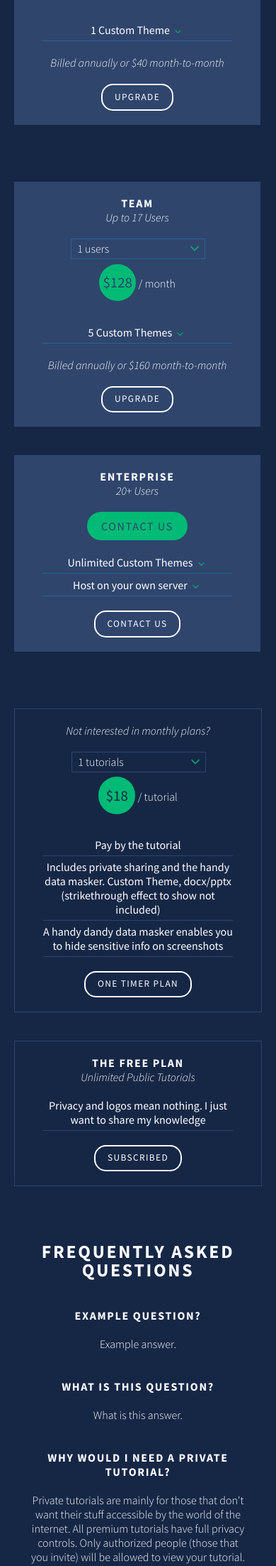
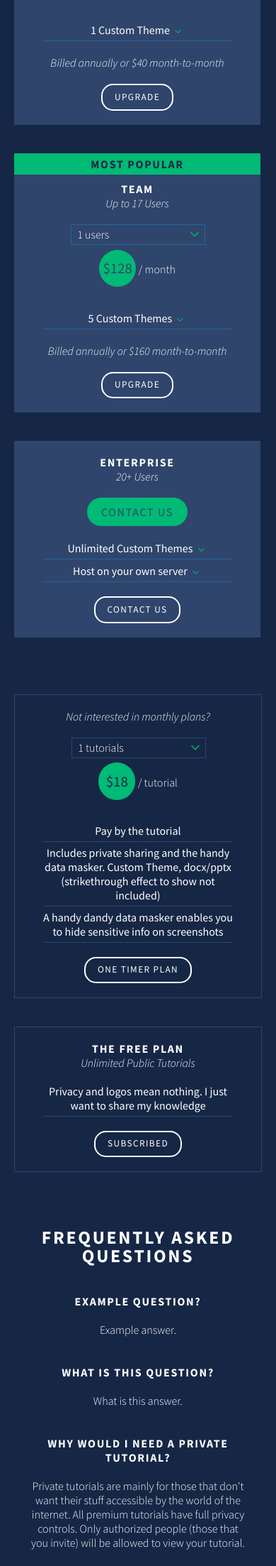
Before and after one commit to metamn/iorad, a Jekyll site: the page built from index.html, in a window 390 px wide. Shown: the part 674-2880 px from the top of the page at 71% size. Built offline with Jekyll 4.4.1, drawn with Linux system fonts in a browser that asks for light colours; nearby versions of some CDN libraries.

Commit message:
Most popular added

```diff
--- a/assets/styles/organisms/primary-plan.scss
+++ b/assets/styles/organisms/primary-plan.scss
@@ -37,12 +37,14 @@
     @include features($border);
   }
 
+
   .billed {
     margin-top: $gutter;
     p {
       @include font(subtitle);
     }
   }
+
 
   .button {
     margin-top: $gutter;
@@ -51,6 +53,7 @@
       @include button;
     }
   }
+
 
   .popular {
     @include most-popular;
--- a/assets/styles/screen.css
+++ b/assets/styles/screen.css
@@ -58,7 +58,7 @@ html.pricing body #pricing #all-plans .container ul li { margin-bottom: 0.3125em
 html.pricing body #pricing #all-plans .container ul li span.checkmark { margin-left: 0.625em; }
 html.pricing body #pricing #all-plans .container ul li span.checkmark img { max-height: 1.25em; position: relative; top: 0.3125em; }
 @media only screen and (max-width: 63.999em) { html.pricing body #pricing #primary-plans { margin-top: 2.5em; padding-left: 1.25em; padding-right: 1.25em; width: calc(100% - 2.5em - 0px); }
-  html.pricing body #pricing #primary-plans article.popular { margin-top: 2.5em; } }
+  html.pricing body #pricing #primary-plans article.popular { margin-top: 1.25em; } }
 @media only screen and (min-width: 64em) { html.pricing body #pricing #primary-plans { margin-top: 3.75em; padding-left: 10%; padding-right: 10%; width: calc(100% - 20% - 0px); } }
 html.pricing body #pricing #primary-plans article { text-align: center; float: left; padding-left: 1.25em; padding-right: 1.25em; width: calc(30% - 2.5em - 2px); margin-right: 5%; margin-bottom: 2.5em; padding: 1.25em; position: relative; color: white; background-color: #2f456c; }
 html.pricing body #pricing #primary-plans article .container { text-align: center; display: inline-block; padding-left: 1.25em; padding-right: 1.25em; width: calc(100% - 2.5em); max-width: 31.25em; }
@@ -87,12 +87,12 @@ html.pricing body #pricing #primary-plans article .billed p { font-family: 'Sour
 html.pricing body #pricing #primary-plans article .button { margin-top: 1.25em; }
 html.pricing body #pricing #primary-plans article .button p { padding: 0.625em 1.25em; border: 2px solid; -webkit-border-radius: 1.25em; -moz-border-radius: 1.25em; -ms-border-radius: 1.25em; -o-border-radius: 1.25em; border-radius: 1.25em; display: inline-block; cursor: pointer; font-family: 'Source Sans Pro', sans-serif; font-weight: 400; font-size: smaller; text-transform: uppercase; letter-spacing: 0.10417em; }
 html.pricing body #pricing #primary-plans article .button p a { text-decoration: none; }
-html.pricing body #pricing #primary-plans article .popular { display: none; width: 100%; float: left; position: absolute; top: -1.875em; left: 0; color: #00ba75; background-color: #162746; font-size: 1.3077em; font-family: 'Source Sans Pro', sans-serif; font-weight: 700; text-transform: uppercase; letter-spacing: 0.10417em; }
+html.pricing body #pricing #primary-plans article .popular { width: 100%; float: left; position: absolute; top: calc(-1.25em - 0px); left: 0; color: #162746; background-color: #00ba75; font-size: 1.3077em; font-family: 'Source Sans Pro', sans-serif; font-weight: 700; text-transform: uppercase; letter-spacing: 0.10417em; font-size: 100%; padding: 0.3125em 0; }
 @media only screen and (min-width: 64em) { html.pricing body #pricing #primary-plans article#enterprise .instead-of-price { width: 100%; float: left; height: 7.5em; }
   html.pricing body #pricing #primary-plans article#enterprise .instead-of-price .instead-of-price p { margin-top: 1.5625em; }
   html.pricing body #pricing #primary-plans article#enterprise .button { margin-top: 3.125em; } }
 @media only screen and (max-width: 63.999em) { html.pricing body #pricing #secondary-plans { margin-top: 2.5em; padding-left: 1.25em; padding-right: 1.25em; width: calc(100% - 2.5em - 0px); }
-  html.pricing body #pricing #secondary-plans article.popular { margin-top: 2.5em; } }
+  html.pricing body #pricing #secondary-plans article.popular { margin-top: 1.25em; } }
 @media only screen and (min-width: 64em) { html.pricing body #pricing #secondary-plans { margin-top: 3.75em; padding-left: 10%; padding-right: 10%; width: calc(100% - 20% - 0px); } }
 html.pricing body #pricing #secondary-plans article { text-align: center; float: left; padding-left: 1.25em; padding-right: 1.25em; width: calc(47.5% - 2.5em - 2px); margin-right: 5%; margin-bottom: 2.5em; border: 1px solid #2f456c; padding: 1.25em; position: relative; }
 html.pricing body #pricing #secondary-plans article .container { text-align: center; display: inline-block; padding-left: 1.25em; padding-right: 1.25em; width: calc(100% - 2.5em); max-width: 31.25em; }
@@ -121,7 +121,7 @@ html.pricing body #pricing #secondary-plans article .billed p { font-family: 'So
 html.pricing body #pricing #secondary-plans article .button { margin-top: 1.25em; }
 html.pricing body #pricing #secondary-plans article .button p { padding: 0.625em 1.25em; border: 2px solid; -webkit-border-radius: 1.25em; -moz-border-radius: 1.25em; -ms-border-radius: 1.25em; -o-border-radius: 1.25em; border-radius: 1.25em; display: inline-block; cursor: pointer; font-family: 'Source Sans Pro', sans-serif; font-weight: 400; font-size: smaller; text-transform: uppercase; letter-spacing: 0.10417em; }
 html.pricing body #pricing #secondary-plans article .button p a { text-decoration: none; }
-html.pricing body #pricing #secondary-plans article .popular { display: none; width: 100%; float: left; position: absolute; top: -1.875em; left: 0; color: #00ba75; background-color: #162746; font-size: 1.3077em; font-family: 'Source Sans Pro', sans-serif; font-weight: 700; text-transform: uppercase; letter-spacing: 0.10417em; }
+html.pricing body #pricing #secondary-plans article .popular { width: 100%; float: left; position: absolute; top: calc(-1.25em - 0px); left: 0; color: #162746; background-color: #00ba75; font-size: 1.3077em; font-family: 'Source Sans Pro', sans-serif; font-weight: 700; text-transform: uppercase; letter-spacing: 0.10417em; font-size: 100%; padding: 0.3125em 0; }
 @media only screen and (min-width: 64em) { html.pricing body #pricing #secondary-plans article#enterprise .instead-of-price { width: 100%; float: left; height: 7.5em; }
   html.pricing body #pricing #secondary-plans article#enterprise .instead-of-price .instead-of-price p { margin-top: 1.5625em; }
   html.pricing body #pricing #secondary-plans article#enterprise .button { margin-top: 3.125em; } }
--- a/assets/styles/structures/primary-plans.scss
+++ b/assets/styles/structures/primary-plans.scss
@@ -22,7 +22,7 @@
     @include padding($padding: $gutter);
 
     article.popular {
-      margin-top: $gutter * 2;
+      margin-top: $gutter;
     }
   }
 
```
Also changed, not shown: assets/styles/molecules/most-popular.scss (+4 -4 lines), 4 other files.
